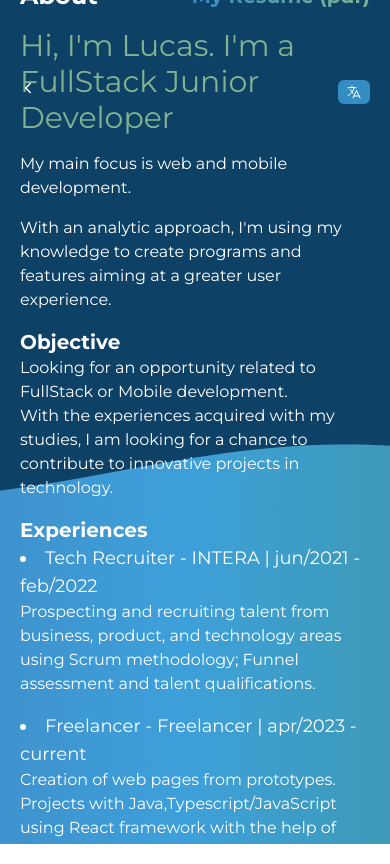
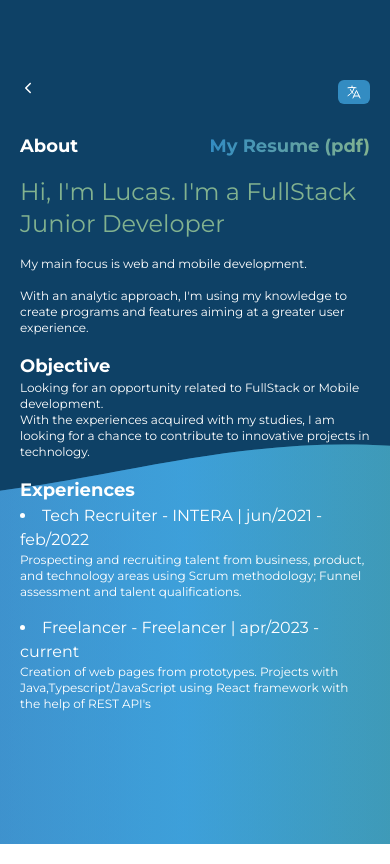
Before and after one commit to k1nha/portfolio, a React (Vite) app: page /about in a window 390 px wide. Built offline with nearby package versions, Linux system fonts and the light colour scheme.

Commit message:
feat: add anchor for contact

```diff
--- a/index.html
+++ b/index.html
@@ -3,9 +3,18 @@
 
 <head>
   <meta charset="UTF-8" />
-  <meta name="viewport" content="width=device-width, initial-scale=1.0" />
+  <meta name="viewport" content="width=device-width, initial-scale=1.0">
+  <!-- Description -->
   <meta name="author" content="Lucas Campos" />
+  <meta name="description" content="FullStack Developer">
+  <meta name="Resource-type" content="Document">
   <meta name="keywords" content="lucas,campos,lucas campos,portfolio, lucascmpus,fullstack,node,react,js,javascript," />
+  <!-- Open Graph -->
+  <meta property="og:site_name" content="Lucas Campos" />
+  <meta property="og:title" content="Lucas Campos" />
+  <meta property="og:type" content="website" />
+  <meta property="og:description" content="FullStack Developer" />
+  <meta property="og:url" content="Lucas Campos" />
   <title>Lucas Campos</title>
   <link rel="preconnect" href="https://fonts.googleapis.com">
   <link rel="preconnect" href="https://fonts.gstatic.com" crossorigin>
--- a/src/pages/About.tsx
+++ b/src/pages/About.tsx
@@ -42,10 +42,10 @@ function About() {
         animate={{ opacity: 1 }}
         transition={{ duration: 1 }}
       >
-        <div className="w-[100vw] h-[100vh] flex flex-col justify-center items-center font-Montserrat text-white p-5 md:p-0">
+        <div className="w-[100vw] h-[100vh] flex flex-col justify-center items-center font-Montserrat text-white p-5 md:p-0 text-xs md:text-base">
           {/* ABOUT */}
           <div className="flex flex-col gap-4 flex-wrap max-w-[750px] ">
-            <div className="text-2xl font-bold flex justify-between">
+            <div className="text-lg md:text-2xl font-bold flex justify-between">
               <h1>{t('sobre')}</h1>
 
               <m.button
@@ -53,7 +53,7 @@ function About() {
                   x: -20,
                   transition: { duration: 0.3 },
                 }}
-                className="text-xl text-right text-transparent bg-clip-text bg-gradient-to-r from-[#4cbeff99] to-[#b7e5a2b0]"
+                className="text-lg md:text-xl text-right text-transparent bg-clip-text bg-gradient-to-r from-[#4cbeff99] to-[#b7e5a2b0]"
               >
                 <a href="../assets/lucas_campos_curriculum.pdf">
                   {t('curriculo')}
@@ -61,7 +61,7 @@ function About() {
               </m.button>
             </div>
 
-            <h1 className="text-3xl text-BabyGreen">{t('apresentacao-1')}</h1>
+            <h1 className="text-2xl md:text-3xl text-BabyGreen">{t('apresentacao-1')}</h1>
             <p>{t('apresentacao-2')}</p>
 
             <p>{t('apresentacao-3')}</p>
@@ -70,7 +70,7 @@ function About() {
             <div className="">
               <h1
                 className={
-                  underlineEffect + ' before:w-[100px] font-bold text-xl'
+                  underlineEffect + ' before:w-[100px] font-bold text-lg md:text-xl'
                 }
               >
                 {t('objetivo')}
@@ -83,7 +83,7 @@ function About() {
             <div className="">
               <h1
                 className={
-                  underlineEffect + ' before:w-[128px] font-bold text-xl'
+                  underlineEffect + ' before:w-[128px] font-bold text-lg md:text-xl'
                 }
               >
                 {t('experiencias')}
@@ -91,13 +91,13 @@ function About() {
 
               {/* INTERA */}
               <div className="">
-                <li className="text-lg">{t('intera')}</li>
+                <li className="text-base md:text-xl">{t('intera')}</li>
                 <p>{t('intera-1')}</p>
               </div>
 
               {/* FREELA */}
               <div className="mt-4">
-                <li className="text-lg">{t('freelancer')}</li>
+                <li className="text-base md:text-xl">{t('freelancer')}</li>
                 <p>{t('freelancer-1')}</p>
               </div>
             </div>
--- a/src/pages/Contact.tsx
+++ b/src/pages/Contact.tsx
@@ -69,7 +69,9 @@ function Contact() {
               }}
               className="text-2xl font-bold w-[400px] text-transparent bg-clip-text bg-gradient-to-r from-[#4cbeff99] to-[#b7e5a2b0]"
             >
-              <a href="">LinkedIn</a>
+              <a href="https://www.linkedin.com/in/lucascmpus" target="_blank">
+                LinkedIn
+              </a>
             </m.p>
             <m.p
               whileHover={{
@@ -78,7 +80,9 @@ function Contact() {
               }}
               className="text-2xl font-bold w-[400px] text-transparent bg-clip-text bg-gradient-to-r from-[#4cbeff99] to-[#b7e5a2b0]"
             >
-              <a href="">GitHub</a>
+              <a href="https://github.com/lucascmpus" target="_blank">
+                GitHub
+              </a>
             </m.p>
           </div>
         </div>
--- a/src/pages/Projects.tsx
+++ b/src/pages/Projects.tsx
@@ -1,10 +1,7 @@
-import { useState } from 'react';
+import Project from '@/components/Project';
+import { motion as m } from 'framer-motion';
 import BackButton from '../components/BackButton';
 import Background from '../components/Background';
-import { useTranslation } from 'react-i18next';
-import { HiOutlineLanguage } from 'react-icons/hi2';
-import { motion as m } from 'framer-motion';
-import Project from '@/components/Project';
 
 const projects = [
   {
@@ -37,33 +34,11 @@ const projects = [
 ];
 
 function Projects() {
-  const {
-    t,
-    i18n: { changeLanguage, language },
-  } = useTranslation();
-
-  const [currentLanguage, setCurrentLanguage] = useState(language);
-
-  const handleChangeLanguage = () => {
-    const newLanguage = currentLanguage === 'en' ? 'pt' : 'en';
-    changeLanguage(newLanguage);
-    setCurrentLanguage(newLanguage);
-  };
   return (
     <>
       <BackButton />
-      <m.button
-        initial={{ x: 100 }}
-        animate={{ x: 0 }}
-        transition={{ duration: 1 }}
-        className="absolute top-20 right-5 md:right-10 lg:right-20 text-white bg-BabyBlue px-2 py-1 shadow-2xl rounded-md"
-        type="button"
-        onClick={() => handleChangeLanguage()}
-      >
-        <HiOutlineLanguage />
-      </m.button>
 
-      <div className="w-[100vw] h-[100vh] flex flex-col justify-center items-center font-Montserrat text-white text-left font-bold">
+      <m.div className="w-[100vw] h-[100vh] flex flex-col justify-center items-center font-Montserrat text-white text-left font-bold">
         <div className="flex flex-col gap-10 lg:w-[750px]">
           {projects.map(({ description, github, name, link }) => (
             <Project
@@ -75,7 +50,7 @@ function Projects() {
             />
           ))}
         </div>
-      </div>
+      </m.div>
 
       <Background />
     </>
```
